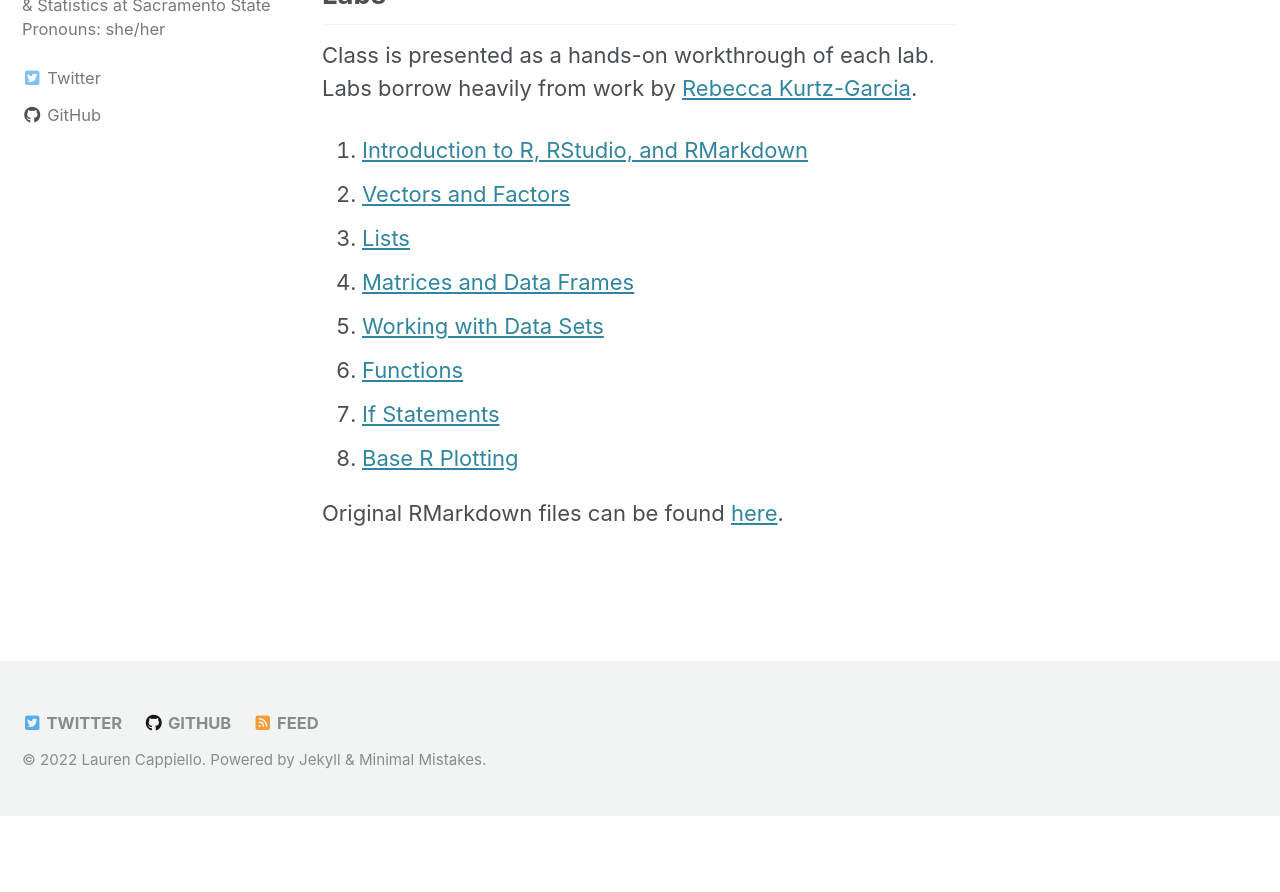
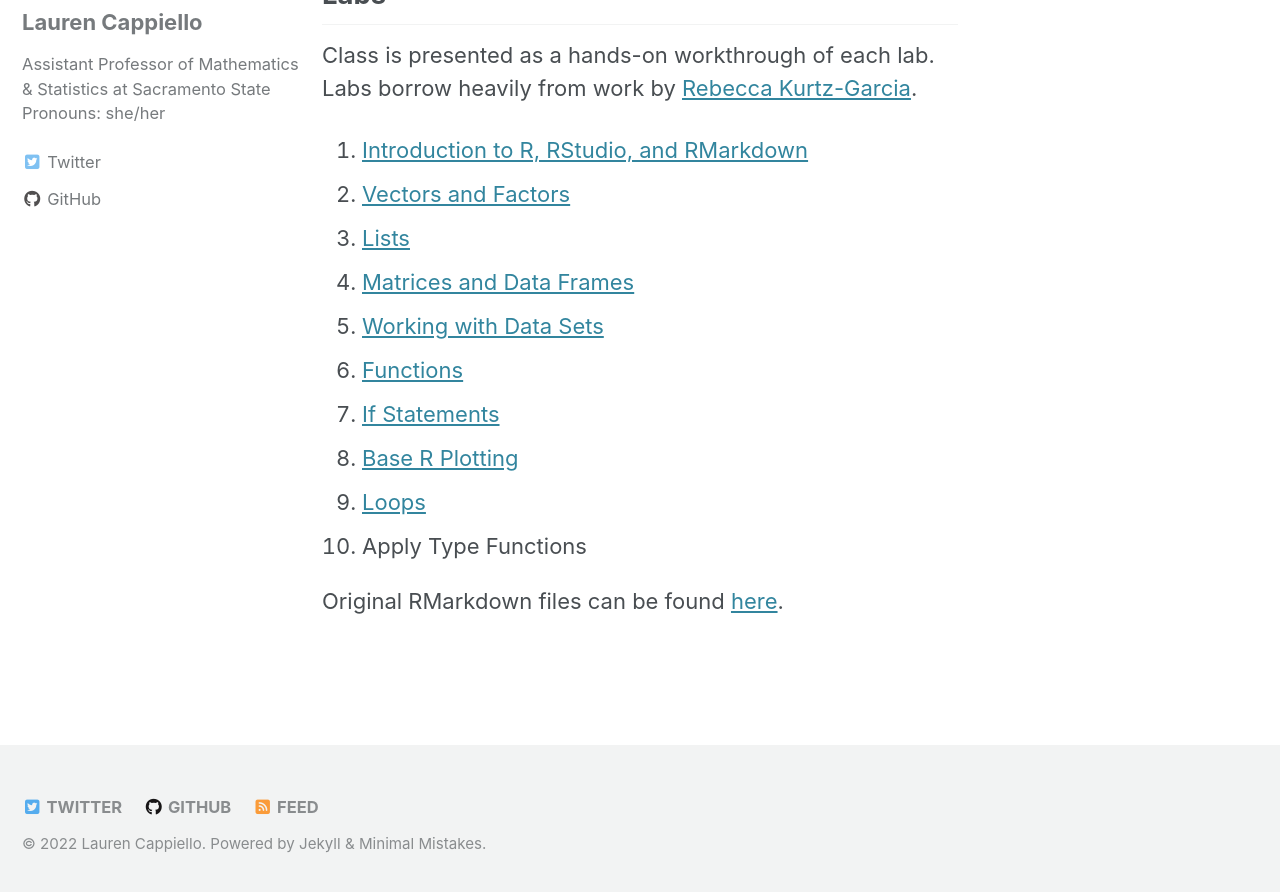
Before and after one commit to lgpcappiello/lgpcappiello.github.io, a Jekyll site: the page built from teaching/stat128/index.md, in a window 1280 px wide and 900 px high, scrolled down 306 px. Shown: the top 892 px of the window. Built offline with Jekyll 4.4.1, drawn with Linux system fonts in a browser that asks for light colours; cached includes are drawn as plain includes; nearby versions of some CDN libraries; a script bundle is joined from its source files by our own code; library files that are not in the unit come from our copies; comment, search, counter and statistics services are not loaded; before the commit the page ends 1122 px from its top, so only the background shows below that.

Commit message:
Update index.md

```diff
--- a/teaching/stat128/index.md
+++ b/teaching/stat128/index.md
@@ -19,5 +19,7 @@
 6. [Functions](https://lgpcappiello.github.io/teaching/stat128/rmarkdown/6-Functions.html)
 7. [If Statements](https://lgpcappiello.github.io/teaching/stat128/rmarkdown/7-IfElse.html)
 8. [Base R Plotting](https://lgpcappiello.github.io/teaching/stat128/rmarkdown/8-Base-R-Plotting.html)
+9. [Loops](https://lgpcappiello.github.io/teaching/stat128/rmarkdown/9-Loops.html)
+10. Apply Type Functions
 
 Original RMarkdown files can be found [here](https://github.com/lgpcappiello/lgpcappiello.github.io/tree/master/teaching/stat128/rmarkdown).
```
